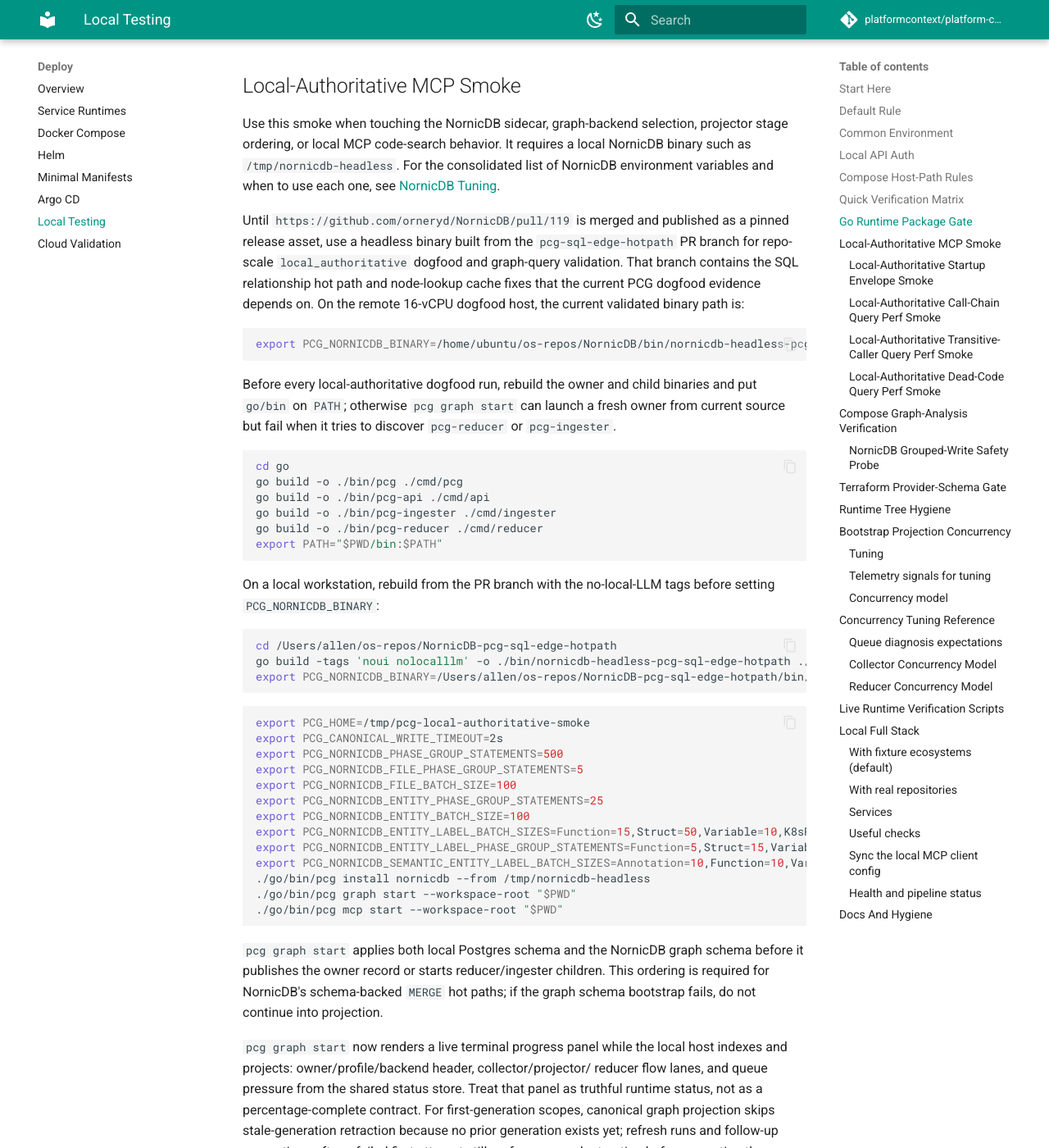
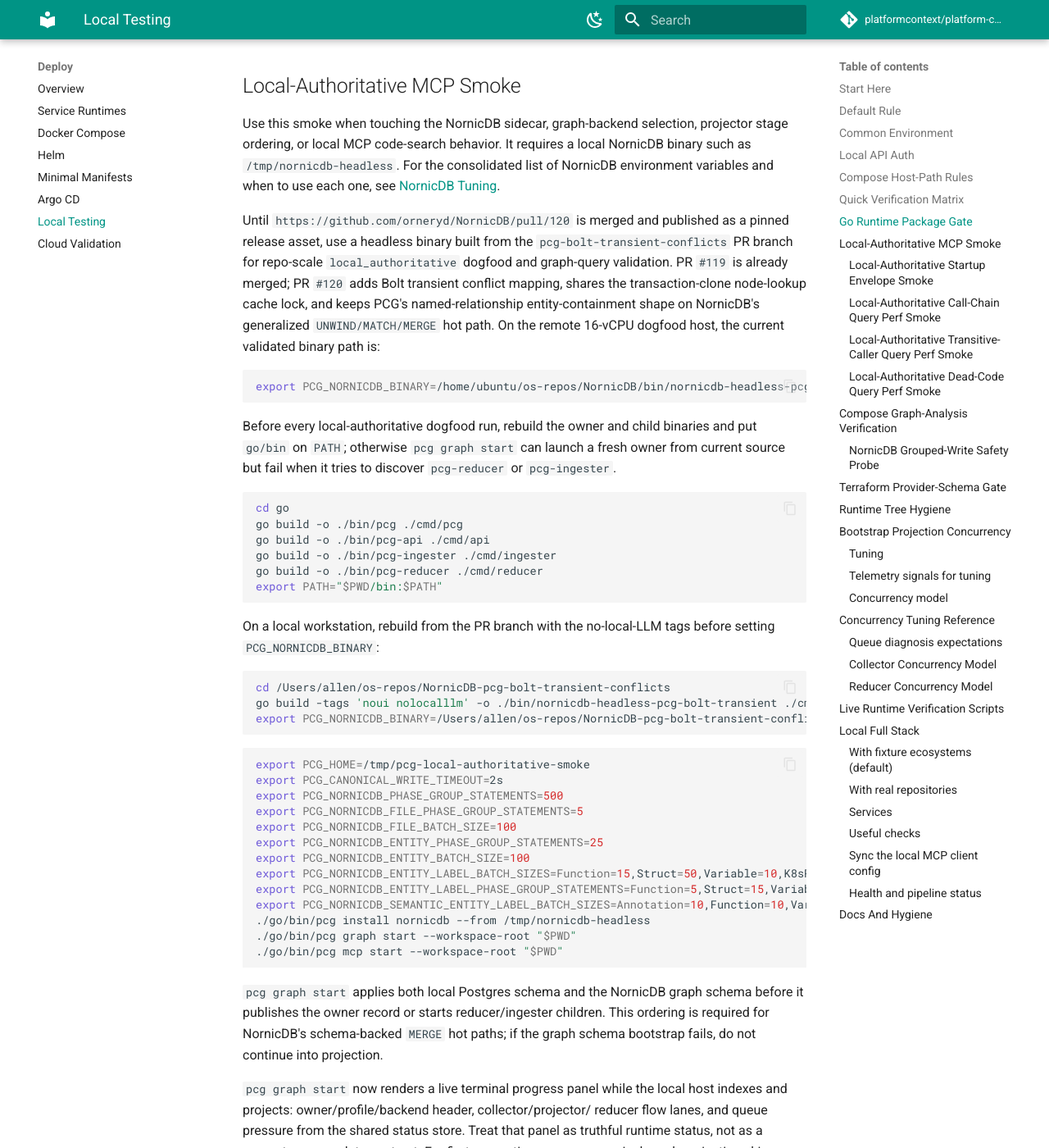
Before and after one commit to platformcontext/platform-context-graph, an MkDocs documentation site: the page built from docs/docs/reference/local-testing.md, in a window 1280 px wide and 1400 px high, scrolled down 3734 px. Shown: the whole window at 82% size. Built offline with MkDocs 1.6.1 and Material for MkDocs 9.7.7, drawn with Linux system fonts in a browser that asks for light colours; comment, search, counter and statistics services are not loaded.

Commit message:
Update NornicDB dogfood branch docs

````diff
--- a/docs/docs/reference/local-testing.md
+++ b/docs/docs/reference/local-testing.md
@@ -123,15 +123,17 @@
 For the consolidated list of NornicDB environment variables and when to use
 each one, see [NornicDB Tuning](nornicdb-tuning.md).
 
-Until `https://github.com/orneryd/NornicDB/pull/119` is merged and published
+Until `https://github.com/orneryd/NornicDB/pull/120` is merged and published
 as a pinned release asset, use a headless binary built from the
-`pcg-sql-edge-hotpath` PR branch for repo-scale `local_authoritative` dogfood
-and graph-query validation. That branch contains the SQL relationship hot path
-and node-lookup cache fixes that the current PCG dogfood evidence depends on.
+`pcg-bolt-transient-conflicts` PR branch for repo-scale `local_authoritative`
+dogfood and graph-query validation. PR `#119` is already merged; PR `#120`
+adds Bolt transient conflict mapping, shares the transaction-clone node-lookup
+cache lock, and keeps PCG's named-relationship entity-containment shape on
+NornicDB's generalized `UNWIND/MATCH/MERGE` hot path.
 On the remote 16-vCPU dogfood host, the current validated binary path is:
 
 ```bash
-export PCG_NORNICDB_BINARY=/home/ubuntu/os-repos/NornicDB/bin/nornicdb-headless-pcg-sql-edge-hotpath
+export PCG_NORNICDB_BINARY=/home/ubuntu/os-repos/NornicDB/bin/nornicdb-headless-pcg-bolt-transient
 ```
 
 Before every local-authoritative dogfood run, rebuild the owner and child
@@ -152,9 +154,9 @@
 before setting `PCG_NORNICDB_BINARY`:
 
 ```bash
-cd /Users/allen/os-repos/NornicDB-pcg-sql-edge-hotpath
-go build -tags 'noui nolocalllm' -o ./bin/nornicdb-headless-pcg-sql-edge-hotpath ./cmd/nornicdb
-export PCG_NORNICDB_BINARY=/Users/allen/os-repos/NornicDB-pcg-sql-edge-hotpath/bin/nornicdb-headless-pcg-sql-edge-hotpath
+cd /Users/allen/os-repos/NornicDB-pcg-bolt-transient-conflicts
+go build -tags 'noui nolocalllm' -o ./bin/nornicdb-headless-pcg-bolt-transient ./cmd/nornicdb
+export PCG_NORNICDB_BINARY=/Users/allen/os-repos/NornicDB-pcg-bolt-transient-conflicts/bin/nornicdb-headless-pcg-bolt-transient
 ```
 
 ```bash
````
